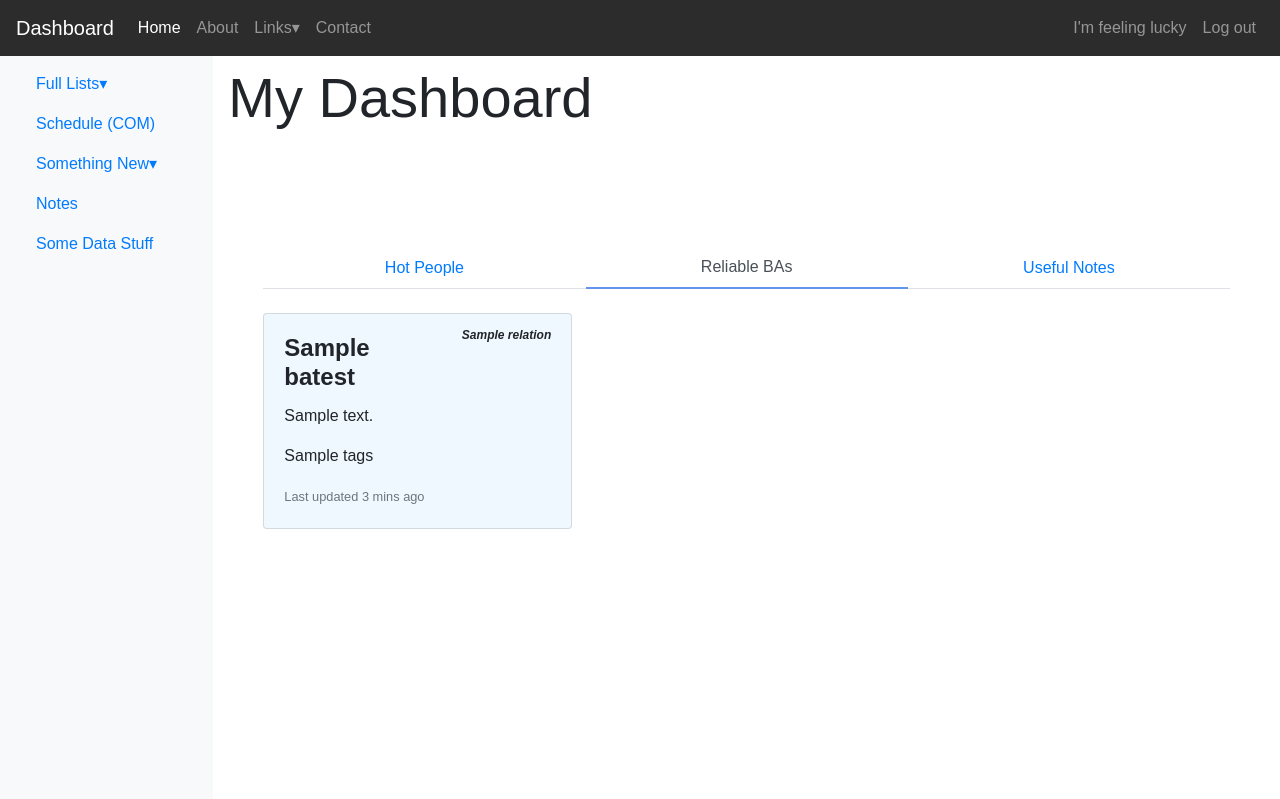
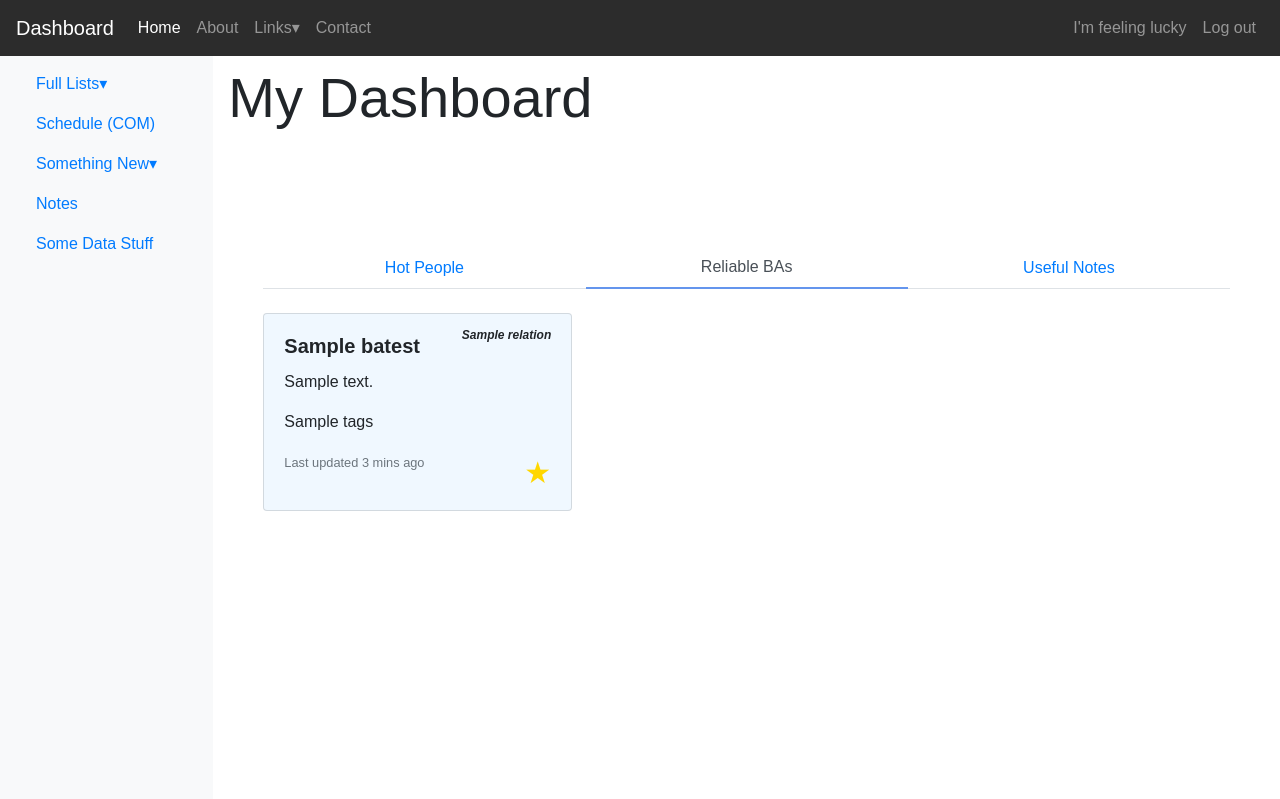
Before and after one commit to in0928/flaskMongoDashboard, a Flask app: page / in a window 1280 px wide, after a click on "Reliable BAs". Shown: the top 799 px of the page. Run offline with Flask 2, Linux system fonts and the light colour scheme; a database or web service that is not in the repository returns one stand-in record (values such as "Sample title"); some libraries are stand-ins or nearby versions.

Commit message:
figuring out the ways of linking fav icon to DB

```diff
--- a/app.py
+++ b/app.py
@@ -21,11 +21,10 @@ my_dlines_test = connector.my_dlines_test
 users_test = connector.users_test
 notes_test = connector.notes_test
 
-
-def add_favorite(cursor, this):
-    text = bs(this).text
-    # cursor.find_one_and_update( $and: [{"full-name": text}, {"description": desc}], {$set})
-
+@app.route("/s")
+def favorite():
+    print("123333")
+    return ""
 
 @app.route("/")
 def home():
--- a/static/css/home.css
+++ b/static/css/home.css
@@ -30,7 +30,7 @@ div.card div.card-body .card-title, .card-subtitle {
 }
 
 div.card div.card-body .card-title {
-    max-width:55%
+    max-width:55%;
 }
 
 div.card div.card-body .card-subtitle {
@@ -55,8 +55,8 @@ div.card div.card-body .card-subtitle {
 }
 
 .star {
-  font-size: 25px;
-	color:gold;
+    font-size: 30px;
+    color:gold;
 }
 
 /*
@@ -65,6 +65,13 @@ span.favorite:hover:before {
    position: absolute;
 }*/
 
+button[type=submit] {
+    background:inherit;
+    border:none;
+    cursor:pointer;
+    -webkit-border-radius: 5px;
+}
+
 span.favorite:before {
    content: "\2605";
 }
--- a/static/js/colorCard.js
+++ b/static/js/colorCard.js
@@ -2,7 +2,7 @@ document.addEventListener("DOMContentLoaded", modifyCards());
 
 function modifyCards(){
     colorCards();
-    giveIdClass();
+    giveClass();
 }
 
 function colorCards(){
@@ -34,14 +34,10 @@ function colorCards(){
 }
 
 
-function giveIdClass(){
+function giveClass(){
     var stars = document.getElementsByClassName("star");
     var cards = document.getElementsByClassName("card");
     for(i = 0; i < stars.length; i++){
-        var cardId = "card" + i.toString();
-        var starId = "star" + (i+1).toString();
-        cards[i].setAttribute("id", cardId);
-        stars[i].setAttribute("id", starId);
         stars[i].classList.add("favorite");
     }
 }
--- a/templates/home.html
+++ b/templates/home.html
@@ -118,16 +118,16 @@
                         {% for person in fav_people_list %}
                         <div class="card">
                             <div class="card-body">
-                                <div>
-                                    <h5 class="card-title">{{ person["full-name"] }}</h5>
-                                    <span class="star" onclick="toggleIcon(this)"></span>
-                                    <h6 class="card-subtitle">{{ person["status"] }}</h6>
-                                </div>
+                                <h5 class="card-title">{{ person["full-name"] }}</h5>
+                                <h6 class="card-subtitle">{{ person["status"] }}</h6>
                                 <p class="card-text">{{ person["description"] }}</p>
                                 <p class="card-text">{{ person["tags"] }}</p>
                                 <p class="card-text">
                                     <small class="text-muted">Last updated 3 mins ago</small>
                                 </p>
+                                <form action="{{ url_for('favorite') }}" style="display:inline-block; float:right;" id="fav1" method="get">
+                                    <span class="star" onclick="toggleIcon(this); document.querySelector('#fav1').submit()"></span>
+                                </form>
                             </div>
                         </div>
                         {% endfor %}
@@ -138,13 +138,16 @@
                         {% for ba in fav_ba_list %}
                         <div class="card">
                             <div class="card-body">
-                                <h4 class="card-title">{{ ba["full-name"] }}</h4>
+                                <h5 class="card-title">{{ ba["full-name"] }}</h5>
                                 <h6 class="card-subtitle">{{ ba["relation"] }}</h6>
                                 <p class="card-text">{{ ba["description"] }}</p>
                                 <p class="card-text">{{ ba["tags"] }}</p>
-                                <p class="card-text">
+                                <p class="card-text" style="display:inline-block;">
                                     <small class="text-muted">Last updated 3 mins ago</small>
                                 </p>
+                                <form action="" style="display:inline-block; float:right;">
+                                        <span class="star" onclick="toggleIcon(this)"></span>
+                                </form>
                             </div>
                         </div>
                         {% endfor %}
@@ -153,14 +156,16 @@
                 <div class="tab-pane" id="notes">
                     <div class="card-columns mb-3">
                         {% for note in fav_notes_list %}
-                        <div class="card">
+                        <div class="card" id="{{ objectId }}">
                             <div class="card-body">
-                                <h4 class="card-title">{{ note["title"] }}</h4>
-                                <h6 class="card-subtitle">{{ note["category"] }}</h6>
+                                <h5 class="card-title">{{ note["title"] }}</h5>
                                 <p class="card-text">{{ note["content"] }}</p>
                                 <p class="card-text">
                                     <small class="text-muted">Last updated 3 mins ago</small>
                                 </p>
+                                <form action="" style="display:inline-block; float:right;">
+                                    <span class="star" onclick="toggleIcon(this)"></span>
+                                </form>
                             </div>
                         </div>
                         {% endfor %}
```
Also changed, not shown: static/js/favorite.js (deleted).
